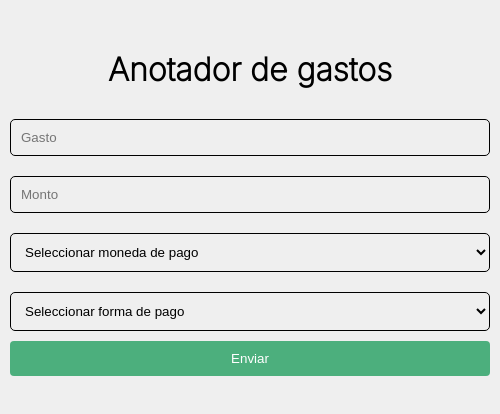
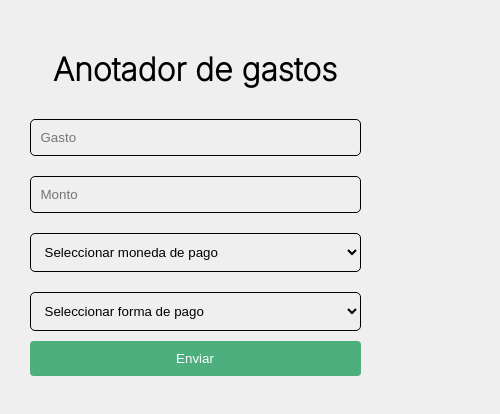
Before and after one commit to MauricioPerezCaram/AnotadorDeGastos, a React (Create React App) app: page / in a window 390 px wide. Shown: the top 414 px of the page, 500 px wide, since content can reach past the window. Built offline with nearby package versions, Linux system fonts and the light colour scheme.

Commit message:
responsive

```diff
--- a/src/App.css
+++ b/src/App.css
@@ -91,3 +91,10 @@ h3 {
   padding-bottom: 10px;
   margin-bottom: 10px;
 }
+
+@media screen and (max-width: 500px) {
+  /* Corregido el valor de la condición */
+  .app {
+    width: 90%;
+  }
+}
```
